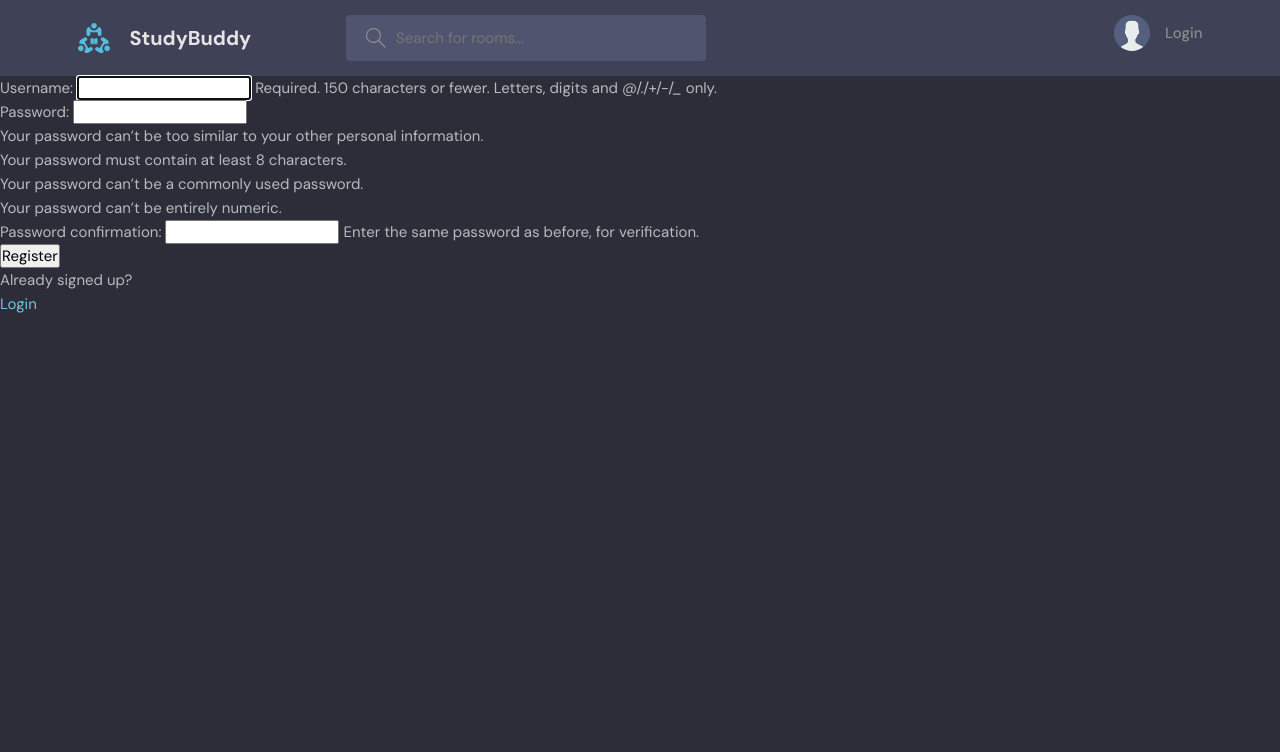
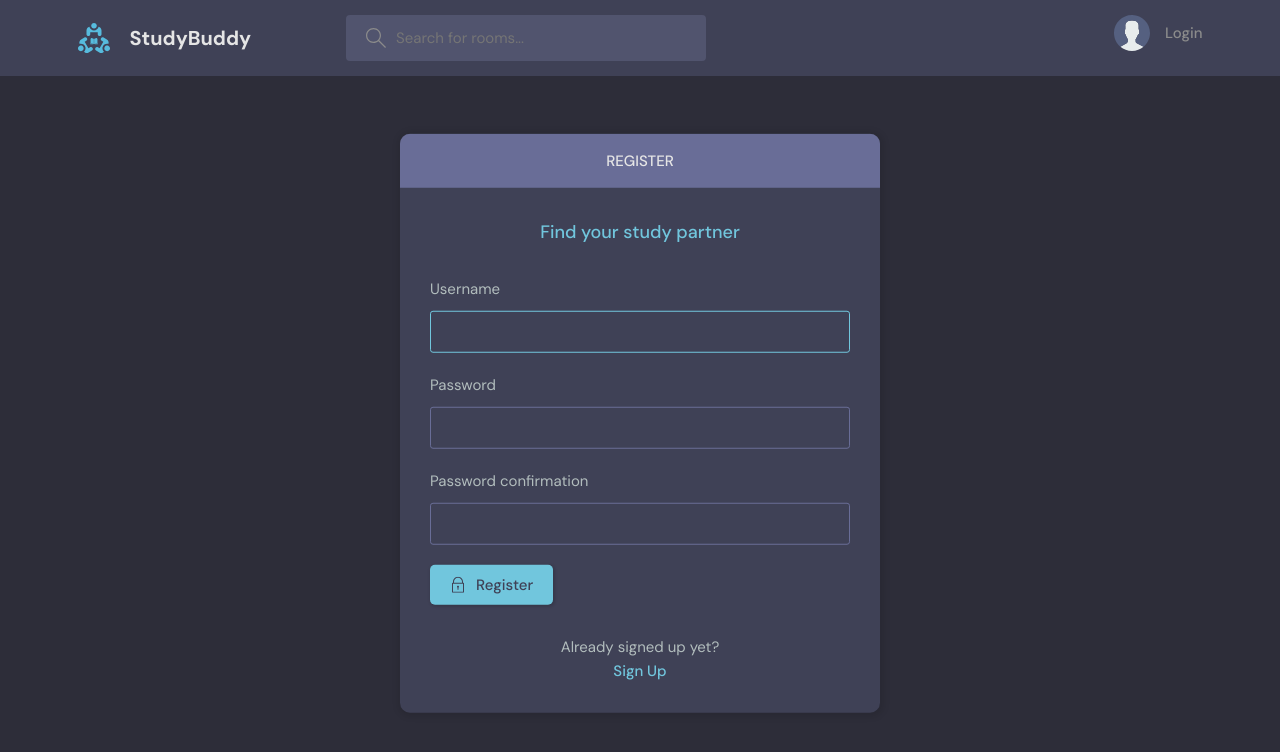
Before and after one commit to rabindra-dahal/studybud, a Django app: page /register/ in a window 1280 px wide. Shown: the top 752 px of the page. Run offline with Django 5.2, Linux system fonts and the light colour scheme.

Commit message:
Updated user login and registration

```diff
--- a/base/templates/base/login_register.html
+++ b/base/templates/base/login_register.html
@@ -1,32 +1,97 @@
 {% extends 'main.html' %}
 
+{% block content %}
+<main class="auth layout">
 
-{% block content %}
   {% if page == 'login' %}
-    <div>
-        <form method='POST' action=''>
+  <div class="container">
+    <div class="layout__box">
+      <div class="layout__boxHeader">
+        <div class="layout__boxTitle">
+          <h3>Login</h3>
+        </div>
+      </div>
+      <div class="layout__body">
+        <h2 class="auth__tagline">Find your study partner</h2>
+
+        <form class="form" action="" method="POST">
           {% csrf_token %}
-            <label>Username</label>
-            <input type='text' name='username' placeholder="Enter Username" />
+          <div class="form__group form__group">
+            <label for="room_name">Email</label>
+            <input id="username" name="email" type="email" placeholder="abc@gmail.com" />
+          </div>
+          <div class=" form__group">
+            <label for="password">Password</label>
+            <input id="password" name="password" type="password"
+              placeholder="&bull;&bull;&bull;&bull;&bull;&bull;&bull;&bull;" />
+          </div>
 
-            <label>Password</label>
-            <input type='password' name='password' placeholder="Enter Password" />
+          <button class="btn btn--main" type="submit">
+            <svg version="1.1" xmlns="http://www.w3.org/2000/svg" width="32" height="32" viewBox="0 0 32 32">
+              <title>lock</title>
+              <path
+                d="M27 12h-1v-2c0-5.514-4.486-10-10-10s-10 4.486-10 10v2h-1c-0.553 0-1 0.447-1 1v18c0 0.553 0.447 1 1 1h22c0.553 0 1-0.447 1-1v-18c0-0.553-0.447-1-1-1zM8 10c0-4.411 3.589-8 8-8s8 3.589 8 8v2h-16v-2zM26 30h-20v-16h20v16z">
+              </path>
+              <path
+                d="M15 21.694v4.306h2v-4.306c0.587-0.348 1-0.961 1-1.694 0-1.105-0.895-2-2-2s-2 0.895-2 2c0 0.732 0.413 1.345 1 1.694z">
+              </path>
+            </svg>
 
-            <input type='submit' value='Login' />
+            Login
+          </button>
         </form>
+
+        <div class="auth__action">
           <p>Haven't signed up yet?</p>
-        <a href="{% url 'register' %}">Sign up</a>
+          <a href="{% url 'register' %}" class="btn btn--link">Sign Up</a>
+        </div>
+      </div>
+    </div>
   </div>
   {% else %}
+  <div class="container">
+    <div class="layout__box">
+      <div class="layout__boxHeader">
+        <div class="layout__boxTitle">
+          <h3>Register</h3>
+        </div>
+      </div>
+      <div class="layout__body">
+        <h2 class="auth__tagline">Find your study partner</h2>
 
-    <div>
-        <form method='POST' action=''>
+        <form class="form" action="" method="POST">
           {% csrf_token %}
-            {{form.as_p}}
-            <input type='submit' value='Register' />
+
+          {% for field in form %}
+          <div class="form__group form__group">
+            <label for="room_name">{{field.label}}</label>
+            {{field}}
+          </div>
+          {% endfor %}
+
+
+          <button class="btn btn--main" type="submit">
+            <svg version="1.1" xmlns="http://www.w3.org/2000/svg" width="32" height="32" viewBox="0 0 32 32">
+              <title>lock</title>
+              <path
+                d="M27 12h-1v-2c0-5.514-4.486-10-10-10s-10 4.486-10 10v2h-1c-0.553 0-1 0.447-1 1v18c0 0.553 0.447 1 1 1h22c0.553 0 1-0.447 1-1v-18c0-0.553-0.447-1-1-1zM8 10c0-4.411 3.589-8 8-8s8 3.589 8 8v2h-16v-2zM26 30h-20v-16h20v16z">
+              </path>
+              <path
+                d="M15 21.694v4.306h2v-4.306c0.587-0.348 1-0.961 1-1.694 0-1.105-0.895-2-2-2s-2 0.895-2 2c0 0.732 0.413 1.345 1 1.694z">
+              </path>
+            </svg>
+
+            Register
+          </button>
         </form>
-        <p>Already signed up?</p>
-        <a href="{% url 'login' %}">Login</a>
+
+        <div class="auth__action">
+          <p>Already signed up yet?</p>
+          <a href="{% url 'login' %}" class="btn btn--link">Sign Up</a>
+        </div>
+      </div>
+    </div>
   </div>
   {% endif %}
+</main>
 {% endblock content %}
--- a/base/templates/base/profile.html
+++ b/base/templates/base/profile.html
@@ -18,7 +18,9 @@
           <div class="profile__info">
             <h3>{{user.username}}</h3>
             <p>@{{user.username}}</p>
-            <a href="edit-user.html" class="btn btn--main btn--pill">Edit Profile</a>
+            {% if request.user == user %}
+              <a href="{% url 'update-user' %}" class="btn btn--main btn--pill">Edit Profile</a>
+            {% endif %}
           </div>
           <div class="profile__about">
             <h3>About</h3>
--- a/base/urls.py
+++ b/base/urls.py
@@ -12,5 +12,7 @@ urlpatterns = [
     path('login/', views.loginPage, name='login'),
     path('register/', views.registerPage, name='register'),
     path('logout/', views.logoutUser, name='logout'),
+    path('update-user/', views.updateUser, name='update-user'),
+
 
 ]
--- a/base/views.py
+++ b/base/views.py
@@ -7,7 +7,7 @@ from django.contrib.auth.forms import UserCreationForm
 from django.contrib import messages
 from django.db.models import Q
 from .models import Room, Topic, Message
-from .forms import RoomForm
+from .forms import RoomForm, UserForm
 
 # Create your views here.
 # data = [
@@ -171,3 +171,16 @@ def deleteMessage(request, pk):
         message.delete()
         return redirect('home')
     return render(request, 'base/delete.html', context)
+
+@login_required(login_url='login')
+def updateUser(request):
+    user = request.user
+    form = UserForm(instance=user)
+
+    if request.method == 'POST':
+        form = UserForm(request.POST, request.FILES, instance=user)
+        if form.is_valid():
+            form.save()
+            return redirect('user-profile', pk=user.id)
+
+    return render(request, 'base/update-user.html', {'form': form})
--- a/studybud/settings.py
+++ b/studybud/settings.py
@@ -119,10 +119,12 @@ USE_TZ = True
 # https://docs.djangoproject.com/en/5.0/howto/static-files/
 
 STATIC_URL = 'static/'
+MEDIA_URL = '/images/'
+
 STATICFILES_DIRS = [
     BASE_DIR / 'static'
 ]
-# STATIC_ROOT = ""
+MEDIA_ROOT = BASE_DIR / 'static/images'
 # Default primary key field type
 # https://docs.djangoproject.com/en/5.0/ref/settings/#default-auto-field
 
--- a/studybud/urls.py
+++ b/studybud/urls.py
@@ -16,8 +16,12 @@ Including another URLconf
 """
 from django.contrib import admin
 from django.urls import include, path
+from django.conf import settings
+from django.conf.urls.static import static
 
 urlpatterns = [
     path('admin/', admin.site.urls),
     path('', include('base.urls')),
 ]
+
+urlpatterns += static(settings.MEDIA_URL, document_root=settings.MEDIA_ROOT)
--- a/templates/navbar.html
+++ b/templates/navbar.html
@@ -26,7 +26,7 @@
         <!-- Logged In -->
         {% if request.user.is_authenticated %}
         <div class="header__user">
-          <a href="profile.html">
+          <a href="{% url 'update-user' %}">
             <div class="avatar avatar--medium active">
               <img src="https://randomuser.me/api/portraits/men/37.jpg" />
             </div>
@@ -48,7 +48,7 @@
         {% endif %}
 
         <div class="dropdown-menu">
-          <a href="settings.html" class="dropdown-link"
+          <a href="{% url 'update-user' %}" class="dropdown-link"
             ><svg version="1.1" xmlns="http://www.w3.org/2000/svg" width="32" height="32" viewBox="0 0 32 32">
               <title>tools</title>
               <path
```
Also changed, not shown: base/forms.py (+9 -1 lines), base/models.py (+7 -6 lines), base/templates/base/delete.html (+32 -7 lines), base/templates/base/room_form_old.html (deleted, +0 -13 lines), base/templates/base/update-user.html (added, +42 -0 lines). Lines whose indentation alone changed are shown as unchanged.
